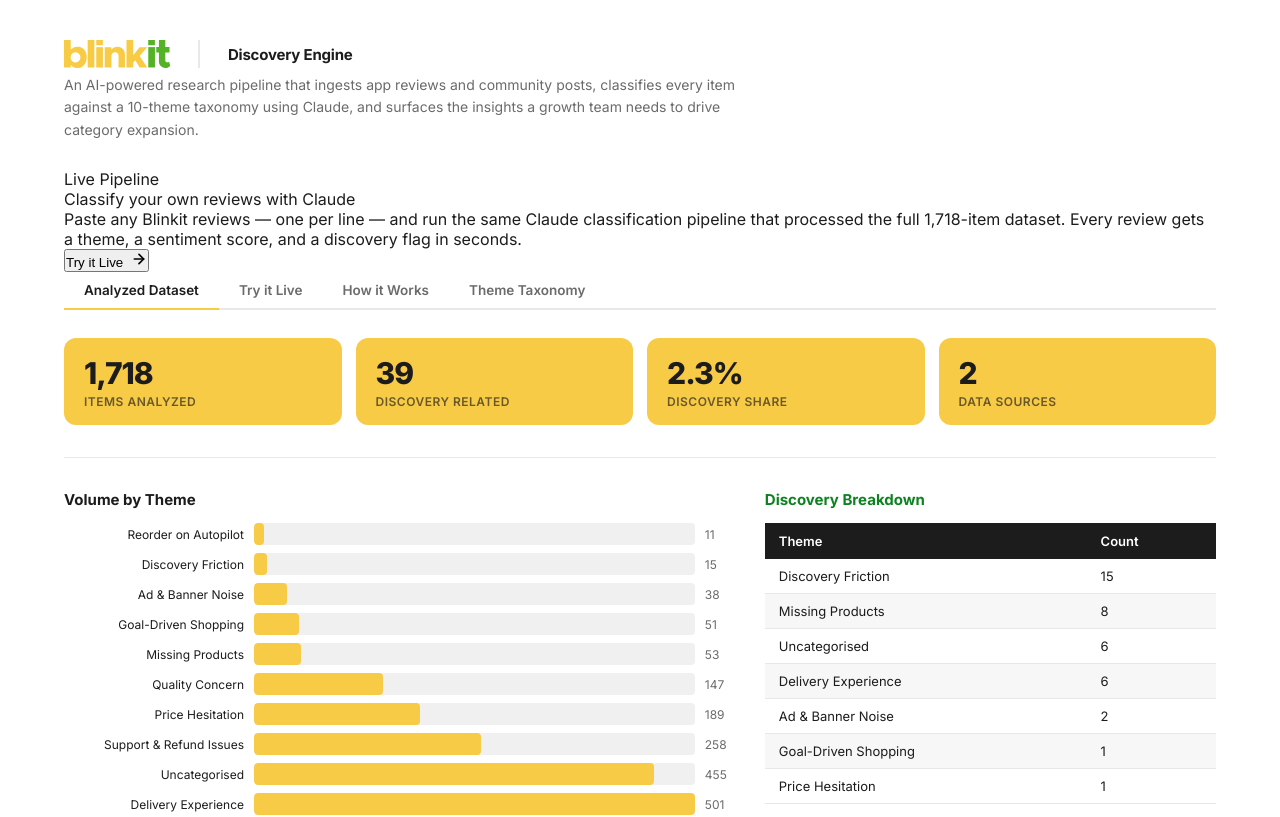
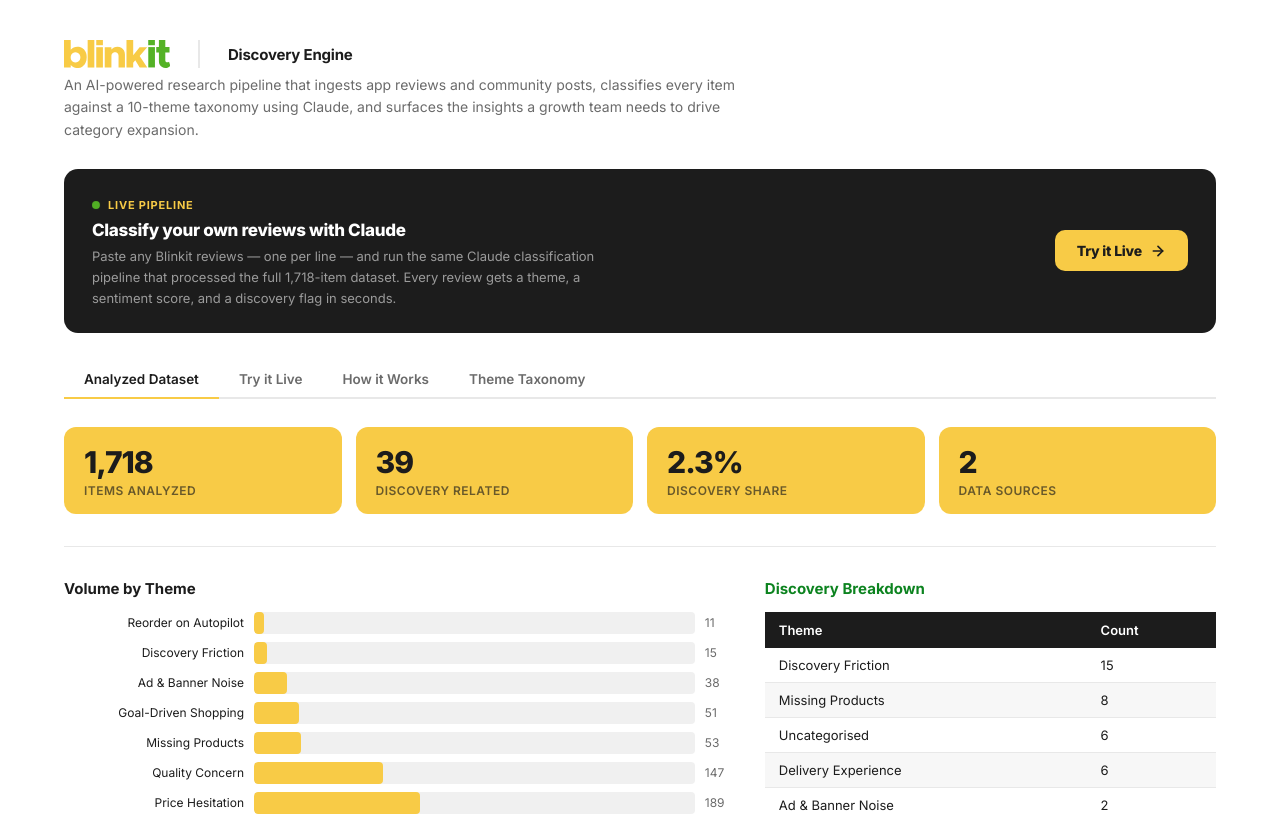
Before and after one commit to shiwangtiwari/D2-Blinkit, a Next.js app: page / in a window 1280 px wide. Shown: the top 817 px of the page. Built offline with nearby package versions, Linux system fonts and the light colour scheme.

Commit message:
Update globals.css

```diff
--- a/styles/globals.css
+++ b/styles/globals.css
@@ -178,3 +178,78 @@
 /* ── Error / warning ── */
 .error-box { background: #fff3f3; border-left: 3px solid #E53935; border-radius: 0 8px 8px 0; padding: 14px 18px; font-size: 13px; color: #E53935; margin-top: 12px; }
 .warn-box { background: #fffbe6; border-left: 3px solid #F8CB46; border-radius: 0 8px 8px 0; padding: 14px 18px; font-size: 13px; color: #7a6000; margin-top: 12px; }
+
+/* ── Try it Live CTA band ── */
+.cta-band {
+  display: flex; align-items: center; justify-content: space-between; gap: 24px;
+  background: #1C1C1C; border-radius: 14px; padding: 24px 28px;
+  margin-bottom: 28px; flex-wrap: wrap;
+}
+.cta-band-left { flex: 1; min-width: 220px; }
+.cta-band-label {
+  display: inline-flex; align-items: center; gap: 8px;
+  font-size: 11px; font-weight: 700; color: #F8CB46; text-transform: uppercase;
+  letter-spacing: 0.8px; margin-bottom: 8px;
+}
+.cta-pulse {
+  width: 8px; height: 8px; border-radius: 50%; background: #54B226;
+  display: inline-block; flex-shrink: 0;
+  animation: pulse 2s infinite;
+}
+@keyframes pulse {
+  0%, 100% { opacity: 1; transform: scale(1); }
+  50% { opacity: 0.5; transform: scale(0.8); }
+}
+.cta-band-heading { font-size: 17px; font-weight: 800; color: #fff; letter-spacing: -0.3px; margin-bottom: 6px; }
+.cta-band-body { font-size: 13px; color: #9B9B9B; line-height: 1.6; max-width: 540px; }
+.cta-band-btn {
+  display: inline-flex; align-items: center; gap: 0;
+  background: #F8CB46; color: #1C1C1C; border: none; border-radius: 10px;
+  padding: 12px 22px; font-size: 14px; font-weight: 800; cursor: pointer;
+  font-family: 'Inter', sans-serif; letter-spacing: -0.2px; flex-shrink: 0;
+  transition: background 0.15s, transform 0.1s;
+}
+.cta-band-btn:hover { background: #f0c000; transform: translateY(-1px); }
+
+/* ── Live tab two-column layout ── */
+.live-layout { display: grid; grid-template-columns: 1fr 320px; gap: 28px; }
+@media (max-width: 900px) { .live-layout { grid-template-columns: 1fr; } }
+.live-main { min-width: 0; }
+
+/* ── Ghost button ── */
+.ghost-btn {
+  background: none; border: 1.5px solid #D4D4D4; border-radius: 8px;
+  padding: 10px 18px; font-size: 13px; font-weight: 600; color: #1C1C1C;
+  cursor: pointer; font-family: 'Inter', sans-serif; transition: border-color 0.15s;
+}
+.ghost-btn:hover { border-color: #F8CB46; }
+
+/* ── Sidebar ── */
+.live-sidebar { display: flex; flex-direction: column; }
+.sidebar-block {
+  background: #F7F7F7; border-radius: 12px; padding: 18px 20px;
+}
+.sidebar-heading {
+  font-size: 12px; font-weight: 800; text-transform: uppercase; letter-spacing: 0.6px;
+  color: #1C1C1C; margin-bottom: 14px;
+}
+.sidebar-steps { list-style: none; display: flex; flex-direction: column; gap: 14px; margin-bottom: 16px; }
+.sidebar-steps li { display: flex; gap: 12px; align-items: flex-start; font-size: 13px; color: #444; line-height: 1.55; }
+.step-num {
+  width: 22px; height: 22px; border-radius: 50%; background: #F8CB46;
+  color: #1C1C1C; font-size: 11px; font-weight: 800;
+  display: flex; align-items: center; justify-content: center; flex-shrink: 0; margin-top: 1px;
+}
+.sidebar-copy-btn {
+  background: #1C1C1C; color: #fff; border: none; border-radius: 8px;
+  padding: 9px 16px; font-size: 12.5px; font-weight: 700; cursor: pointer;
+  font-family: 'Inter', sans-serif; width: 100%;
+  transition: background 0.15s;
+}
+.sidebar-copy-btn:hover { background: #333; }
+.sidebar-note { font-size: 12.5px; color: #6B6B6B; line-height: 1.65; }
+.sidebar-tags { display: flex; flex-wrap: wrap; gap: 6px; }
+.sidebar-tag {
+  background: #fff; border: 1.5px solid #E8E8E8; border-radius: 6px;
+  padding: 4px 10px; font-size: 11.5px; font-weight: 600; color: #1C1C1C;
+}
```
